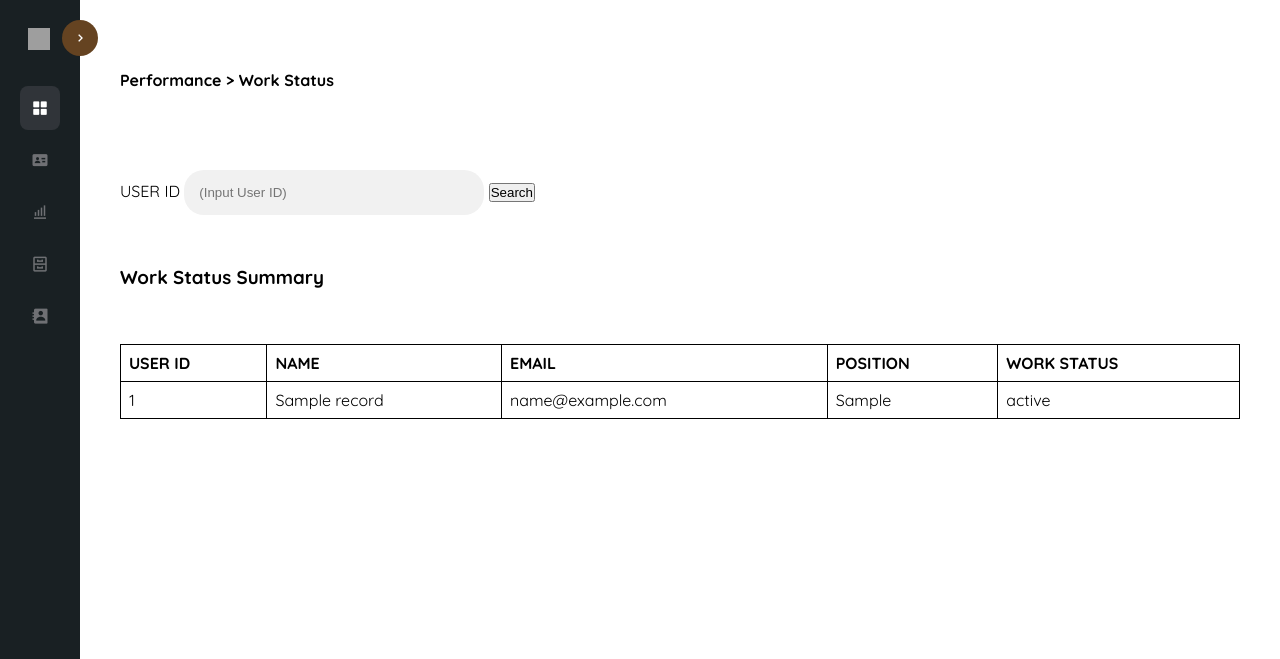
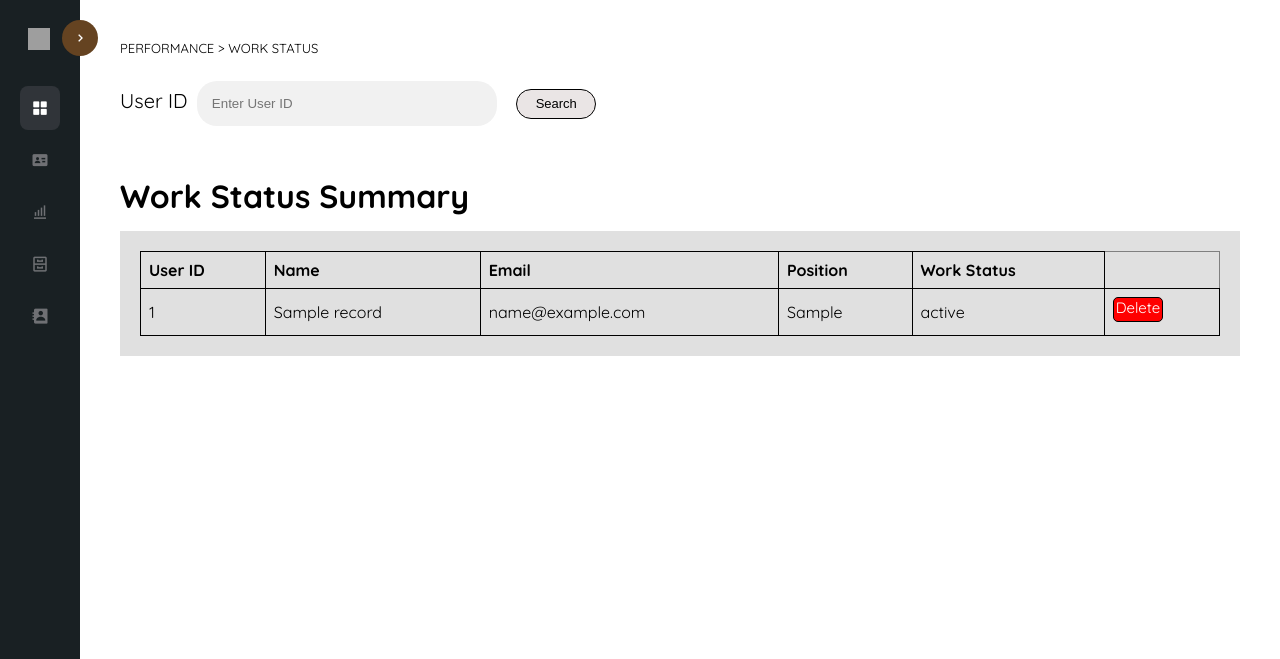
Before and after one commit to cleavor/uthm_web, a PHP site: page /workstatus.php?user_id=1 in a window 1280 px wide. Shown: the top 659 px of the page. Run offline with PHP 8.4, Linux system fonts and the light colour scheme; tables that the repository leaves empty or names only in its code hold one stand-in row (values such as "Sample post"); grey boxes are pictures that could not be loaded.

Commit message:
Update workstatus.php

```diff
--- a/workstatus.php
+++ b/workstatus.php
@@ -1,10 +1,19 @@
+<?php
+   include("connect.php");
+
+   if(isset($_GET["user_id"])){
+      $user_id = $_GET["user_id"];
+      $delete = mysqli_query($conn,"DELETE FROM workstatus_records WHERE user_id = $user_id");
+   }
+?>
+
 <html lang="en">
 <head>
   <meta charset="UTF-8">
   <meta name="viewport" content="width=device-width, initial-scale=1.0">
-  <title>Sidebar Menu</title>
+  <title>Work Status</title>
   <!-- CSS -->
-  <link rel="stylesheet" href="./assets/css/style.css" />
+  <link rel="stylesheet" href="css/style.css" />
   <!-- Box Icons -->
   <link href='https://unpkg.com/boxicons@2.1.4/css/boxicons.min.css' rel='stylesheet'>
 </head>
@@ -12,43 +21,26 @@
 
 <?php include ("sidebar.php")?>
 
+  <!-- Content -->
+  <div class="content-container">
+    <p class="path_leave">PERFORMANCE > <a href="workstatus.php">WORK STATUS</a></p>
 
-  <div class ="content-container">
-
-
-
-    <h4 class="title">Performance > Work Status</h4><br><br><br>
-
-
-<div class="textbox-container">
+    <div class="search_container">
          <form method="POST" action="">
             <div class="textbox-container">
-      <label for="username1">USER ID</label>
-      <input type="text" id="username1" name="search_user_id" placeholder="(Input User ID)">
+               <label for="user_id" class="leave_label1">User ID</label>
+               <input type="text" id="user_id" name="search_user_id" placeholder="Enter User ID">
 
-
-      <button type="submit" name="searchButton">Search</button>
+               <button type="submit" class="btnsearch" name="searchButton">Search</button>
             </div>
          </form>
     </div><br>
 
+    <h1 class="title">Work Status Summary</h1>
 
-
-<h3 class="title">Work Status Summary</h3><br><br>
-<div class="container">
-<div class="box">
+    <div class="summary_table">
       <?php
-// Database connection settings
-$servername = "localhost";
-$dbname = "railway";
-$username = "root";
-$password = "";
-
-$conn = new mysqli($servername, $username, $password, $dbname);
-
-if ($conn->connect_error) {
-   die("Connection failed: " . $conn->connect_error);
-}
+         include("connect.php");
 
          // Check if search parameters are provided
          if (isset($_POST['search_user_id']) ) {
@@ -61,8 +53,6 @@ if (isset($_POST['search_user_id']) ) {
             if (!empty($search_user_id)) {
                $sql .= " AND user_id = '$search_user_id'";
             }
-
-
          } else {
             // Fetch all data if no specific search parameters are provided
             $sql = "SELECT * FROM workstatus_records";
@@ -74,25 +64,31 @@ if ($result->num_rows > 0) {
             // Output data of each row
             echo "<table border='1'>";
             echo "<thead>";
-   echo "<tr><th>USER ID</th><th>NAME</th><th>EMAIL</th><th>POSITION</th><th>WORK STATUS</th></tr>";
+            echo "<tr><th>User ID</th><th>Name</th><th>Email</th><th>Position</th><th>Work Status</th></tr>";
             echo "</thead>";
             echo "<tbody>";
             while ($row = $result->fetch_assoc()) {
-      echo "<tr><td>" . $row["user_id"] . "</td><td>" . $row["name"] . "</td><td>" . $row["email"] . "</td><td>" . $row["position"].  "</td><td>". $row["work_status"] . "</td></tr>";
+               echo "<tr><td>" . $row["user_id"];
+               echo "</td><td>" . $row["name"];
+               echo "</td><td>" . $row["email"];
+               echo "</td><td>" . $row["position"];
+               echo "</td><td>". $row["work_status"];
+               echo "</td><td>
+                     <div class='btn-group'>
+                        <a href='workstatus.php?user_id=$row[user_id]' class='btn2' value='Delete'>Delete</a>
+                     </div>";
+               echo "</td></tr>";
             }
             echo "</tbody>";
             echo "</table>";
          } else {
-
-
             echo "No results found";
-
          }
 
          $conn->close();
       ?>
 
   <!-- Javascript -->
-  <script src="./assets/js/script.js"></script>
+  <script src="js/script.js"></script>
 </body>
 </html>
```
Lines whose indentation alone changed are shown as unchanged.
